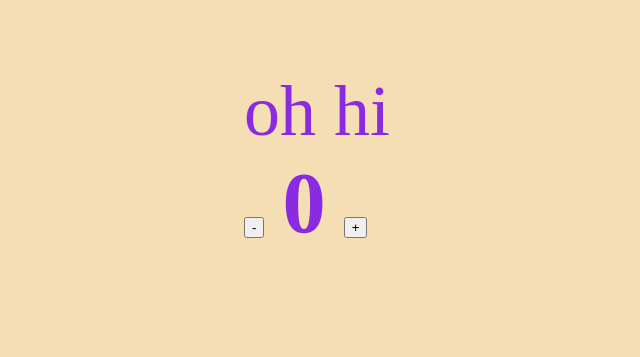
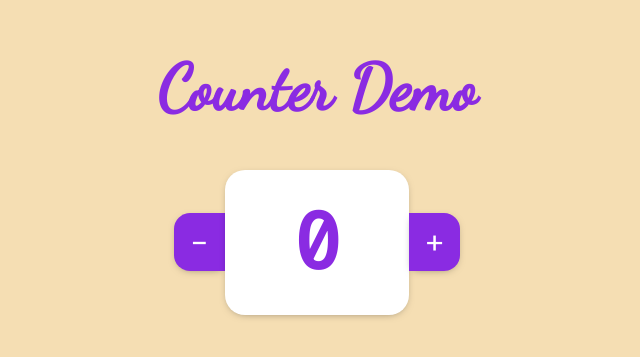
Before and after one commit to webbobtba/counterdemoparcel, a website built with Parcel: page src/index.html in a window 1280 px wide. Shown: the part 239-596 px from the top of the page, without its empty margins (323-963 px from the left). Built offline with nearby package versions, Linux system fonts and the light colour scheme.

Commit message:
counter demo

```diff
--- a/package.json
+++ b/package.json
@@ -12,6 +12,8 @@
   "author": "",
   "license": "ISC",
   "dependencies": {
+    "@fontsource/dancing-script": "^4.2.1",
+    "@fontsource/fira-code": "^4.2.1",
     "alpinejs": "^2.8.1",
     "parcel": "^1.12.4"
   },
--- a/src/index.html
+++ b/src/index.html
@@ -4,14 +4,15 @@
     <meta charset="UTF-8">
     <meta http-equiv="X-UA-Compatible" content="IE=edge">
     <meta name="viewport" content="width=device-width, initial-scale=1.0">
-    <title>Document</title>
+    <title>Counter Demo</title>
     <link rel="stylesheet" href="index.less">
 </head>
 <body>
 
-    oh hi
+<h1 class="headline">Counter Demo</h1>
 
-    <div x-data="{
+<div class="counter"
+    x-data="{
         counter: 0,
         increment () {
             this.counter++
@@ -19,12 +20,19 @@
         decrement () {
             this.counter--
         }
-    }">
-        <button x-on:click="decrement()">-</button>
-        <strong><big x-text="counter"></big></strong>
-        <button x-on:click="increment()">+</button>
-    </div>
-
+    }"
+    x-on:keydown.escape.document="console.log('escape')"
+    x-on:keydown.-.document="decrement()"
+    x-on:keydown.+.document="increment()"
+>
+    <button class="counter__button counter__button--decrement"
+        x-on:click="decrement()"
+    >-</button>
+    <div class="counter__counter" x-text="counter"></div>
+    <button class="counter__button counter__button--increment"
+        x-on:click="increment()"
+    >+</button>
+</div>
 
 <script src="index.js"></script>
 </body>
--- a/src/index.js
+++ b/src/index.js
@@ -1 +1,3 @@
 import 'alpinejs'
+import "@fontsource/fira-code"
+import "@fontsource/dancing-script"
--- a/src/index.less
+++ b/src/index.less
@@ -1,13 +1,66 @@
 // out: null
 
-@bg: wheat;
+@color-background: wheat;
+@color-foreground: blueviolet;
 
 body {
-    background-color: @bg;
-    font-size: 72px;
-    color: blueviolet;
     margin: 0;
     display: grid;
+    place-content: center;
     min-height: 100vh;
-    place-content: center;
+    background-color: @color-background;
+
+    color: @color-foreground;
+    font-family: "Fira Code", monospace;
 }
+
+button {
+    border: 0;
+    font-family: inherit;
+}
+
+.headline {
+    font-family: "Dancing Script", sans-serif;
+    font-size: 4em;
+}
+
+.counter {
+    display: flex;
+    align-items: center;
+    margin: 0 auto;
+
+    &__button {
+        outline: 0;
+        padding: 0.25em 0.5em;
+        background-color: @color-foreground;
+
+        color: white;
+        font-size: 2em;
+
+        box-shadow: 0 2px 8px -4px fade(black, 50%);
+
+        &--decrement {
+            border-radius: 16px 0 0 16px;
+        }
+        &--increment {
+            border-radius: 0 16px 16px 0;
+        }
+
+        &:active {
+            background-color: lighten(@color-foreground, 10%);
+        }
+    }
+
+    &__counter {
+        min-width: 3ch;
+        padding: 0.25em;
+        background-color: white;
+
+        font-size: 5em;
+        font-weight: bold;
+        text-align: center;
+
+        border-radius: 20px;
+        box-shadow: 0 2px 8px -4px fade(black, 50%);
+    }
+}
```
